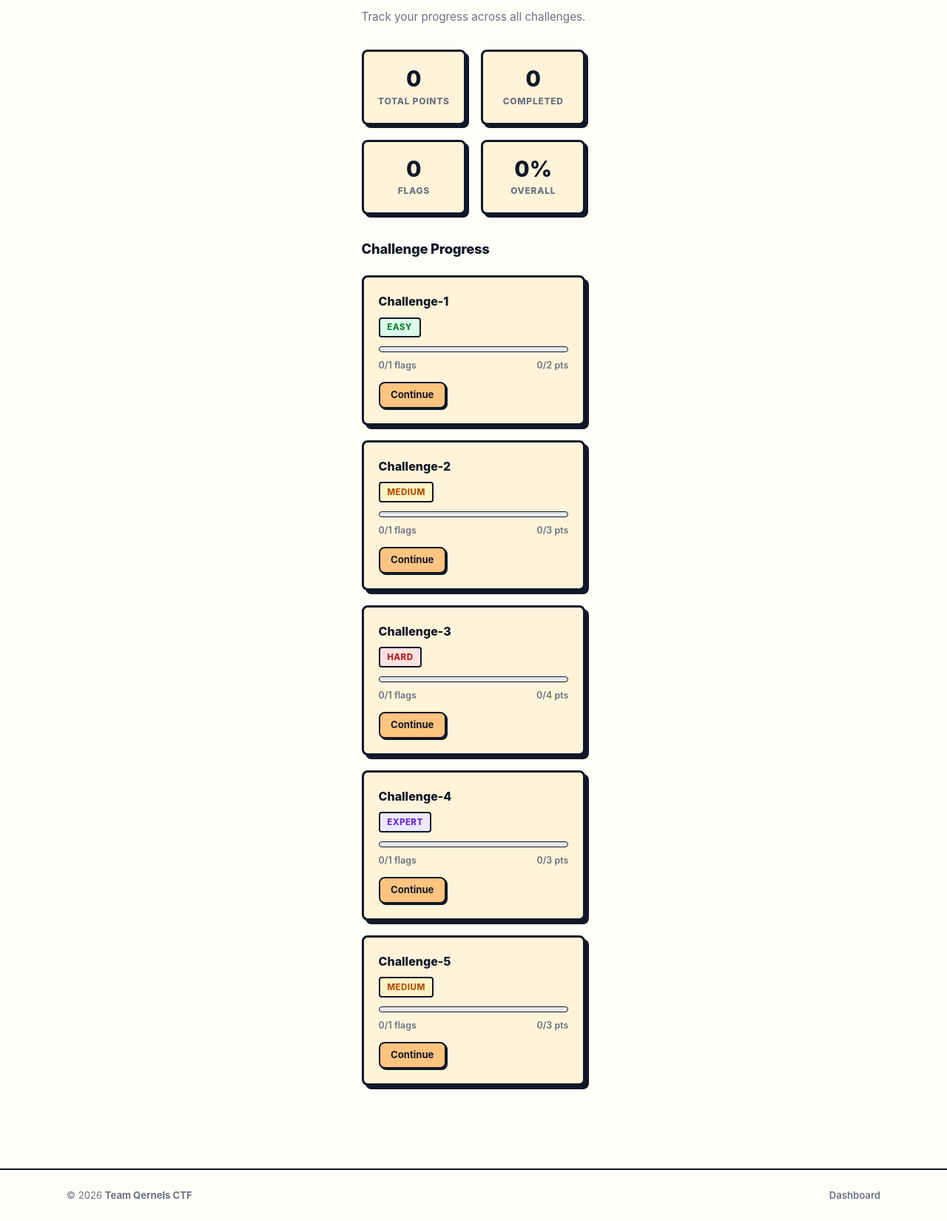
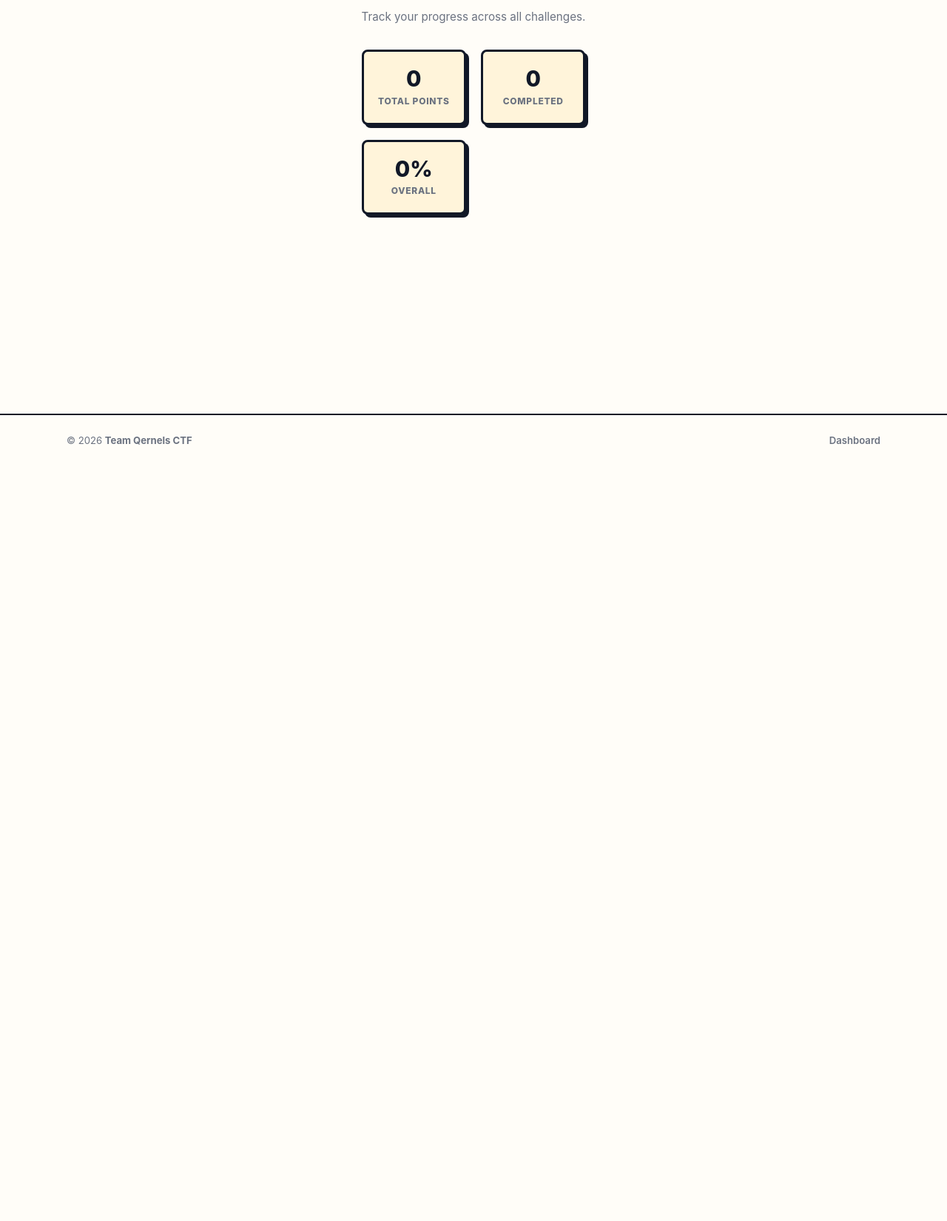
Before and after one commit to RaghunandhanG/ML-Fest-Platform, a FastAPI app: page /dashboard in a window 1280 px wide. Shown: the part 170-1820 px from the top of the page at 74% size. After the commit the page ends 771 px from the top, so only its background shows below. Run offline with FastAPI, Linux system fonts and the light colour scheme; a user stored in the database is signed in.

Commit message:
remove challenge in dashboard

```diff
--- a/routes/challenges.py
+++ b/routes/challenges.py
@@ -72,7 +72,10 @@ def dashboard(request: Request):
     if user.total_points != computed_total:
         user.total_points = computed_total
         db.commit()
-    return render("dashboard.html", request, challenges=challenges, progress=progress_data, computed_total=computed_total)
+    max_possible = sum(ch.total_points for ch in challenges)
+    completed_count = sum(1 for p in progress_data.values() if p["completed_flags"] > 0)
+    overall_pct = round(computed_total / max_possible * 100) if max_possible > 0 else 0
+    return render("dashboard.html", request, computed_total=computed_total, max_possible=max_possible, completed_count=completed_count, overall_pct=overall_pct)
 
 
 @router.get("/leaderboard", name="challenges.leaderboard")
--- a/templates/dashboard.html
+++ b/templates/dashboard.html
@@ -42,80 +42,7 @@
     margin-top: 0.25rem;
 }
 
-.prog-grid {
-    display: grid;
-    grid-template-columns: repeat(auto-fill, minmax(280px, 1fr));
-    gap: 1.25rem;
-    margin-top: 1.25rem;
-}
-.prog-card {
-    position: relative;
-}
-.prog-card-shadow {
-    position: absolute; inset: 0;
-    background: var(--border-dark);
-    border-radius: var(--radius);
-    transform: translate(5px, 5px);
-}
-.prog-card-inner {
-    position: relative; z-index: 2;
-    background: var(--bg-card);
-    border: var(--border-w) solid var(--border-dark);
-    border-radius: var(--radius);
-    padding: 1.25rem;
-    transition: transform 0.2s;
-}
-.prog-card:hover .prog-card-inner { transform: translate(-2px, -2px); }
-.prog-card h3 { font-size: 1rem; font-weight: 800; margin: 0 0 0.5rem; color: var(--text); }
-.prog-meta { font-size: 0.82rem; color: var(--text-muted); margin-bottom: 0.75rem; }
 
-.bar-track {
-    width: 100%;
-    height: 8px;
-    background: #e5e7eb;
-    border-radius: 4px;
-    overflow: hidden;
-    margin: 0.5rem 0;
-    border: 1px solid var(--border-dark);
-}
-.bar-fill {
-    height: 100%;
-    background: var(--accent);
-    border-radius: 4px;
-    transition: width 0.4s ease;
-}
-.bar-label {
-    font-size: 0.78rem;
-    color: var(--text-muted);
-    font-weight: 600;
-    display: flex;
-    justify-content: space-between;
-}
-
-.prog-link {
-    display: inline-block;
-    margin-top: 0.75rem;
-    padding: 0.35rem 0.9rem;
-    font-size: 0.82rem;
-    font-weight: 700;
-    border-radius: var(--radius);
-    text-decoration: none;
-    border: 2px solid var(--border-dark);
-    box-shadow: 2px 2px 0 var(--border-dark);
-    transition: transform 0.15s, box-shadow 0.15s;
-}
-.prog-link:hover {
-    transform: translate(-1px, -1px);
-    box-shadow: 3px 3px 0 var(--border-dark);
-}
-.prog-link-go {
-    background: var(--accent);
-    color: var(--text);
-}
-.prog-link-done {
-    background: #dcfce7;
-    color: #166534;
-}
 </style>
 {% endblock %}
 
@@ -134,65 +61,16 @@
     <div class="stat-tile">
         <div class="stat-tile-shadow"></div>
         <div class="stat-tile-inner">
-            <div class="num" id="completedCount">0</div>
+            <div class="num">{{ completed_count }}</div>
             <div class="lbl">Completed</div>
         </div>
     </div>
     <div class="stat-tile">
         <div class="stat-tile-shadow"></div>
         <div class="stat-tile-inner">
-            <div class="num" id="flagCount">0</div>
-            <div class="lbl">Flags</div>
-        </div>
-    </div>
-    <div class="stat-tile">
-        <div class="stat-tile-shadow"></div>
-        <div class="stat-tile-inner">
-            <div class="num">{{ (computed_total / 500 * 100)|int }}%</div>
+            <div class="num">{{ overall_pct }}%</div>
             <div class="lbl">Overall</div>
         </div>
     </div>
 </div>
-
-<h2 style="font-size:1.15rem;font-weight:800;margin:1.5rem 0 0.25rem;color:var(--text);">Challenge Progress</h2>
-
-<div class="prog-grid">
-    {% for challenge in challenges %}
-    {% set p = progress[challenge.id] %}
-    {% set pct = (p.completed_flags / p.total_flags * 100)|int %}
-    <div class="prog-card">
-        <div class="prog-card-shadow"></div>
-        <div class="prog-card-inner">
-            <h3>{{ challenge.title }}</h3>
-            <div class="prog-meta">
-                <span class="badge badge-{{ challenge.difficulty|lower }}">{{ challenge.difficulty }}</span>
-            </div>
-            <div class="bar-track"><div class="bar-fill" style="width:{{ pct }}%"></div></div>
-            <div class="bar-label">
-                <span>{{ p.completed_flags }}/{{ p.total_flags }} flags</span>
-                <span>{{ p.points_earned }}/{{ p.total_possible }} pts</span>
-            </div>
-            <a href="{{ url_for('challenges.view_challenge', challenge_id=challenge.id) }}"
-               class="prog-link {% if p.completed_flags == p.total_flags %}prog-link-done{% else %}prog-link-go{% endif %}">
-                {% if p.completed_flags == p.total_flags %}&#10003; Completed{% else %}Continue{% endif %}
-            </a>
-        </div>
-    </div>
-    {% endfor %}
-</div>
-
-<script>
-(function() {
-    var completedChallenges = 0;
-    var totalFlags = 0;
-    var progressData = {{ progress|tojson }};
-    for (var key in progressData) {
-        var p = progressData[key];
-        if (p.completed_flags === p.total_flags) completedChallenges++;
-        totalFlags += p.completed_flags;
-    }
-    document.getElementById('completedCount').textContent = completedChallenges;
-    document.getElementById('flagCount').textContent = totalFlags;
-})();
-</script>
 {% endblock %}
```
Also changed, not shown: instance/ctf_challenge.db (added).
